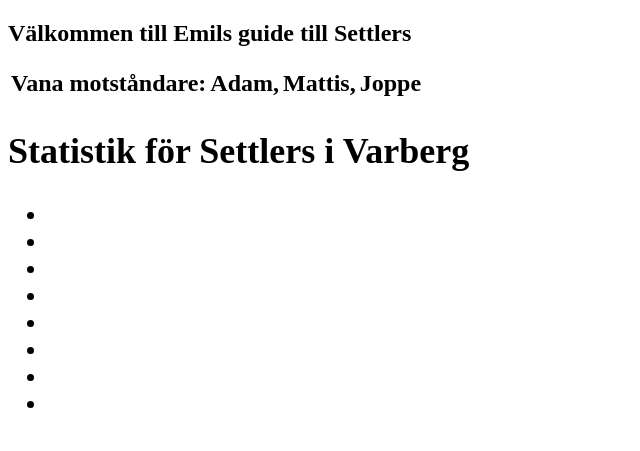
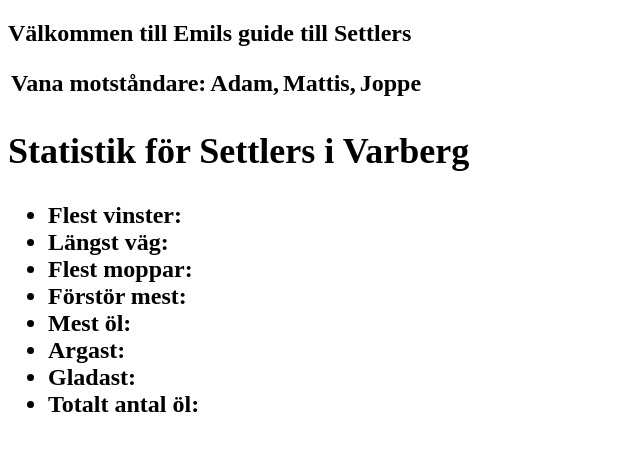
Before and after one commit to bergstrom97/bergstrom97.github.io, a Jekyll site: the page index.html, which Jekyll copies as it is, in a window 1280 px wide. Shown: the top 451 px of the page, without its empty margins (0-640 px from the left). Built offline with Jekyll 4.4.1, drawn with Linux system fonts in a browser that asks for light colours.

Commit message:
Update index.html

```diff
--- a/index.html
+++ b/index.html
@@ -26,14 +26,14 @@
   <ul class="post-list">
 
     <h3></h3>
-    <li></li>
-    <li></li>
-    <li></li>
-    <li></li>
-    <li></li>
-    <li></li>
-    <li></li>
-    <li></li>
+    <li>Flest vinster: </li>
+    <li>Längst väg: </li>
+    <li>Flest moppar: </li>
+    <li>Förstör mest: </li>
+    <li>Mest öl: </li>
+    <li>Argast: </li>
+    <li>Gladast:</li>
+    <li>Totalt antal öl: </li>
   </ul>
   </body>
 </div>
```
